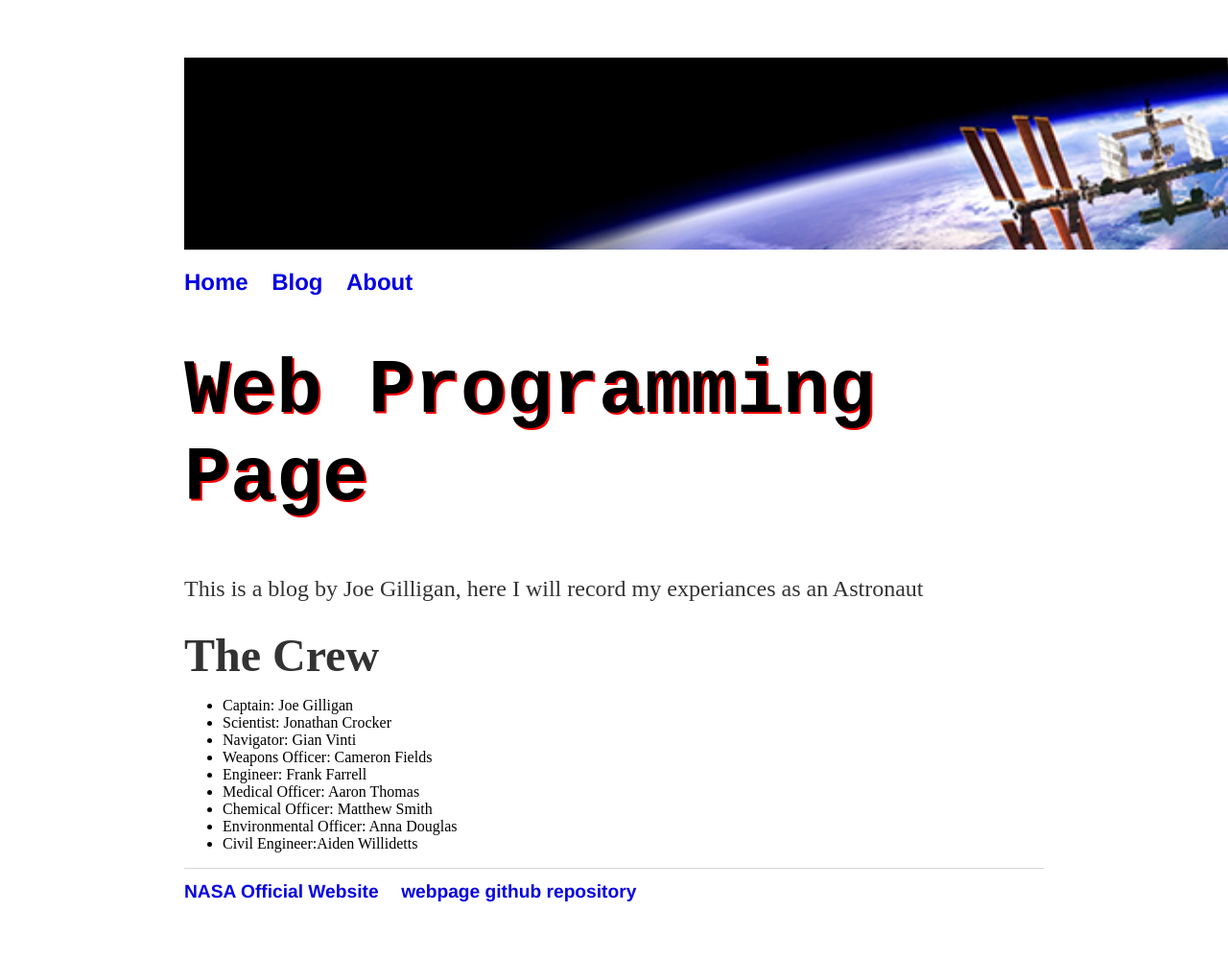
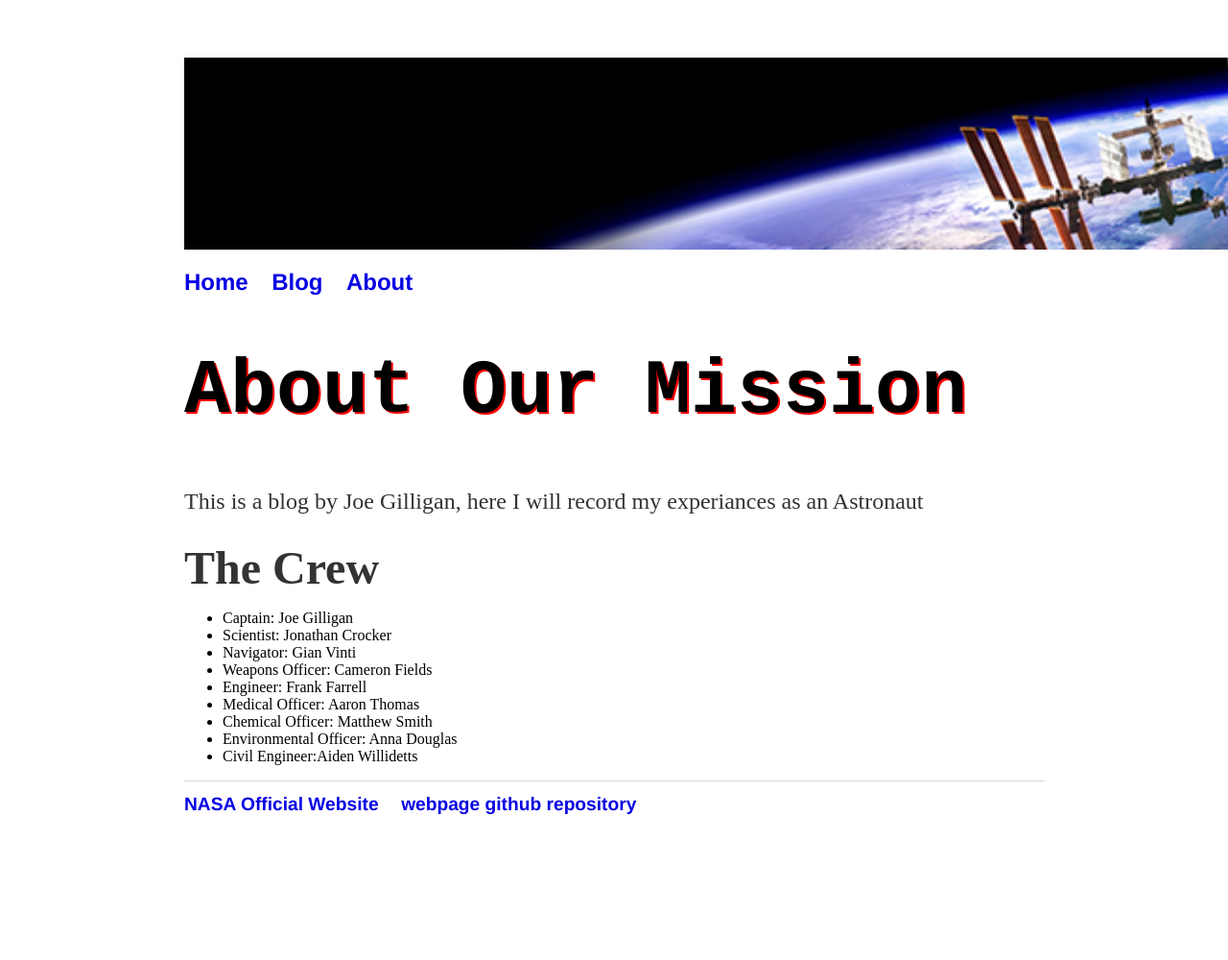
Before and after one commit to JoeGilliganHW/JoeGilliganHW.github.io, a Jekyll site: the page built from about/index.html, in a window 1280 px wide. Shown: the whole page at 96% size. Built offline with Jekyll 4.4.1, drawn with Linux system fonts in a browser that asks for light colours; after the commit the page ends 909 px from its top, so only the background shows below that.

Commit message:
Update index.html

```diff
--- a/about/index.html
+++ b/about/index.html
@@ -1,6 +1,6 @@
 ---
 layout: default
-title: Web Programming Page
+title: About Our Mission
 ---
     <h1>{{ page.title }}</h1>
     <p>This is a blog by Joe Gilligan, here I will record my experiances as an Astronaut</p>
```
